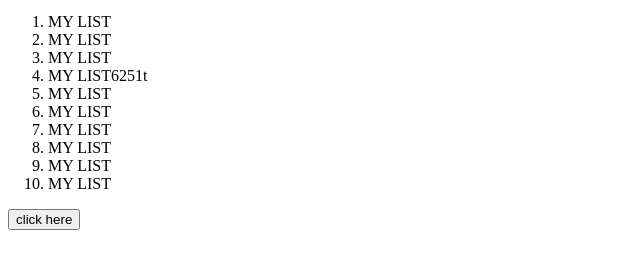
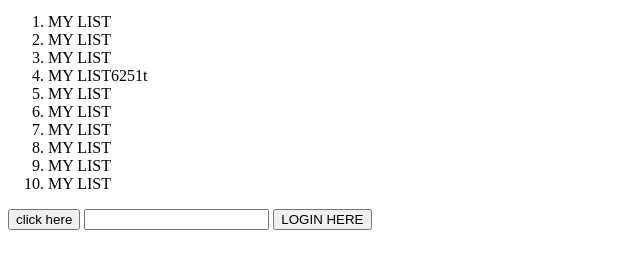
Before and after one commit to Pain-Coder-Rfy/First-website, a plain HTML site: page index.html in a window 1280 px wide. Shown: the part 101-370 px from the top of the page, without its empty margins (0-640 px from the left). Drawn offline with Linux system fonts and the light colour scheme.

Commit message:
login button ready

```diff
--- a/index.html
+++ b/index.html
@@ -23,6 +23,8 @@
             <li>MY LIST</li>
         </ol>
 <button>click here</button>
+<input type="text">
+<button>LOGIN HERE</button>
     </div>
 </body>
 </html>
```
